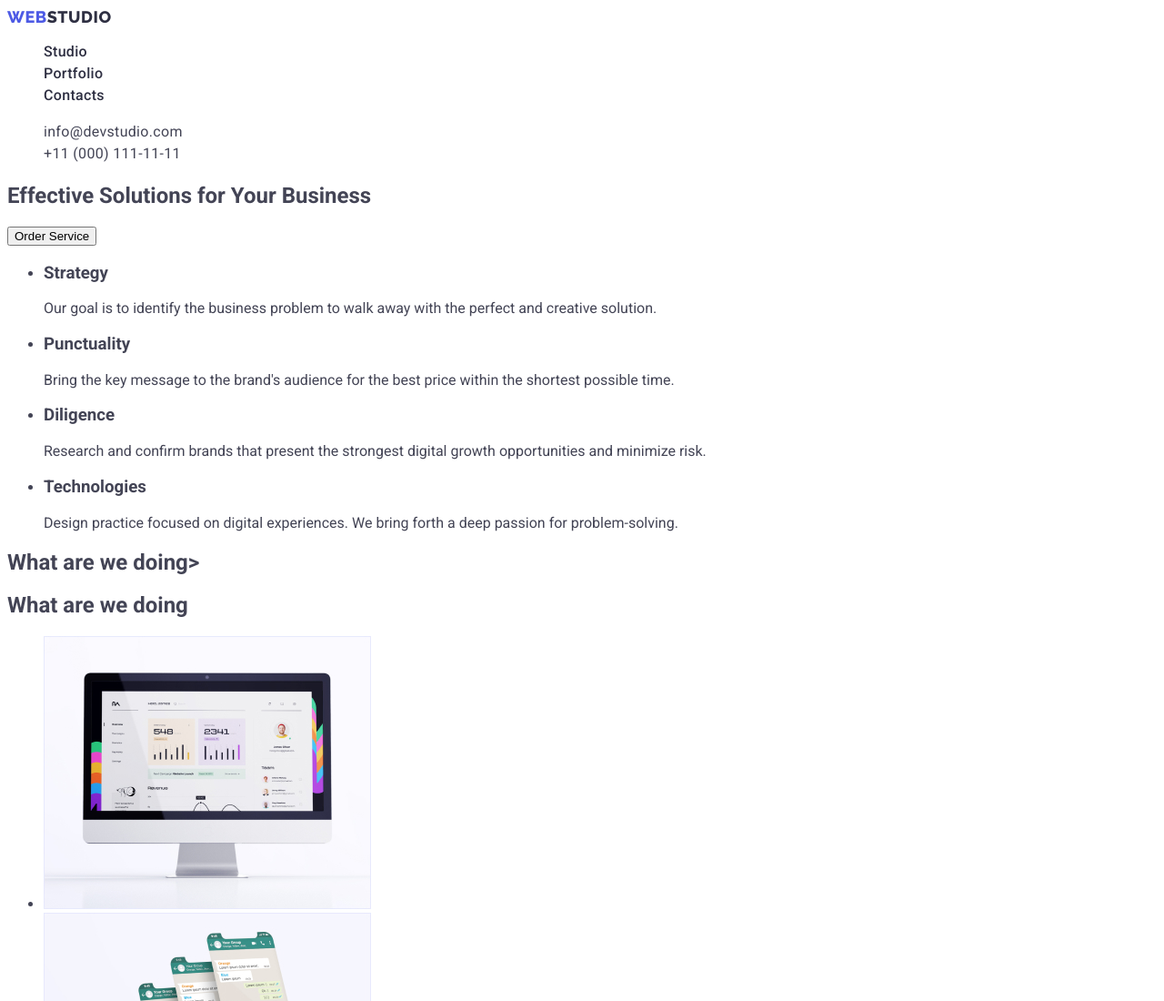
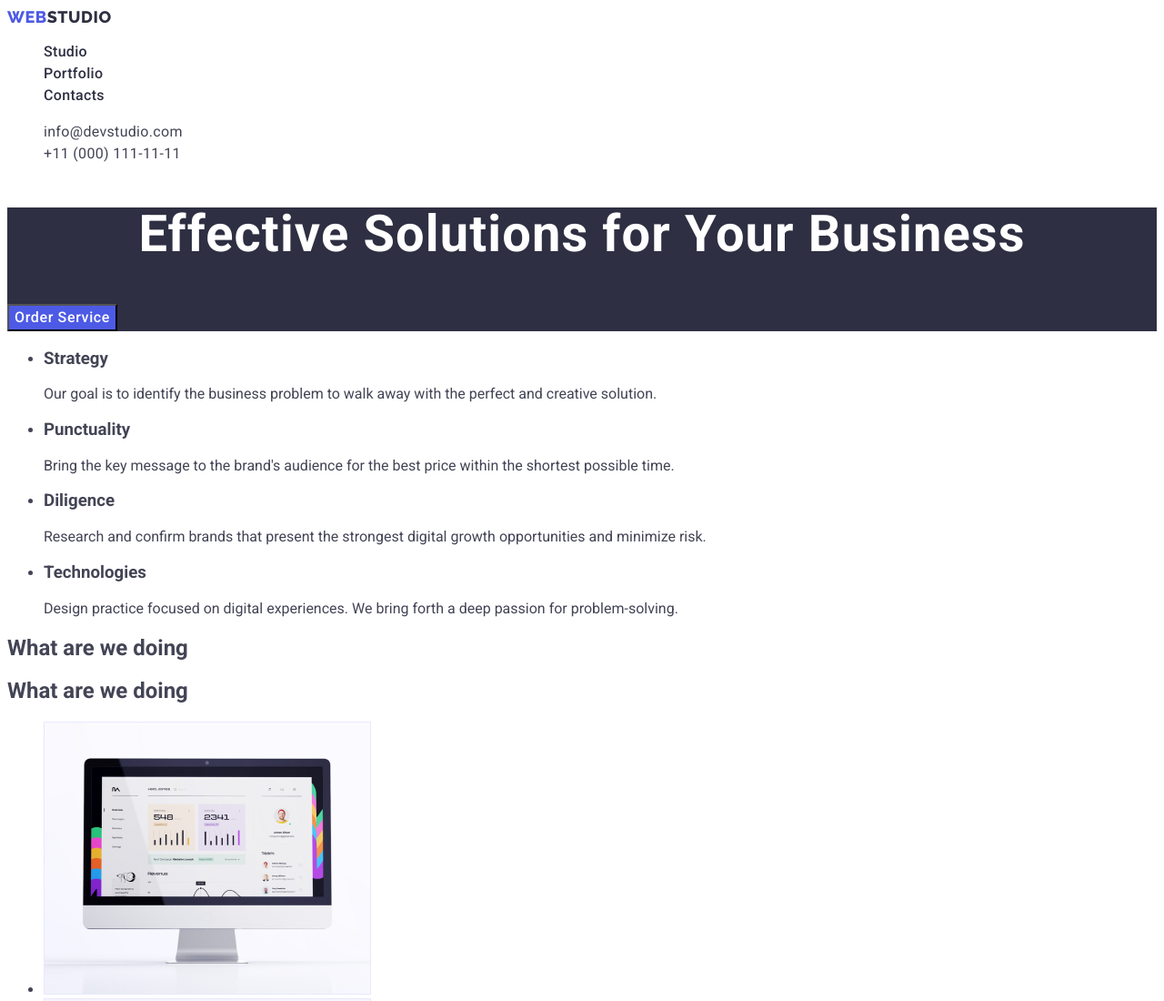
Before and after one commit to Iuliaaaaaaa/goit-markup-hw-02, a plain HTML site: page index.html in a window 1280 px wide. Shown: the top 1100 px of the page at 91% size. Drawn offline with Linux system fonts and the light colour scheme.

Commit message:
section1

```diff
--- a/css/styles.css
+++ b/css/styles.css
@@ -4,6 +4,8 @@
 --span-color: #2e2f42;
 --link-list-color: #2e2f42;
 --address-color: #434455;
+--solutions: #2e2f42;
+
 
 }
 
@@ -61,5 +63,32 @@ body { font-family:"Roboto",sans-serif;
       .address-item:hover,
       .address-item:focus {
         color: #404bbf;
+    }
 
+    .solutions{
+      background-color:var(--solutions)
     }
+
+    .title{
+      font-size: 56px;
+      line-height: 1.07;
+      text-align: center;
+      letter-spacing: 0.02em;
+      color: #ffffff;
+    }
+
+    .order{
+      background-color: #4D5AE5 ;
+      font-family: "Roboto";
+      font-weight: 500;
+      font-size: 16px;
+      line-height: 1.5;
+      letter-spacing: 0.04em;
+      color: #ffffff;
+      cursor: pointe;
+    }
+
+    .order:hover
+    .order:focus {
+      background-color: #404BBF;
+    }
--- a/index.html
+++ b/index.html
@@ -28,10 +28,10 @@
     </address>
     </header>
     <main>
-        <section>
-            <h1>Effective Solutions
+        <section class="solutions">
+            <h1 class="title">Effective Solutions
                 for Your Business</h1>
-             <button type="button">Order Service</button>
+             <button type="button" class="order">Order Service</button>
         </section>
         <section>
             <ul>
@@ -40,7 +40,7 @@
                 <li><h3>Diligence</h3><p>Research and confirm brands that present the strongest digital growth opportunities and minimize risk.</p></li>
                 <li><h3>Technologies</h3><p>Design practice focused on digital experiences. We bring forth a deep passion for problem-solving.</p></li>
             </ul>
-            <h2>What are we doing></h2>
+            <h2>What are we doing</h2>
         </section>
         <section><h2>What are we doing</h2>
         <ul>
```
